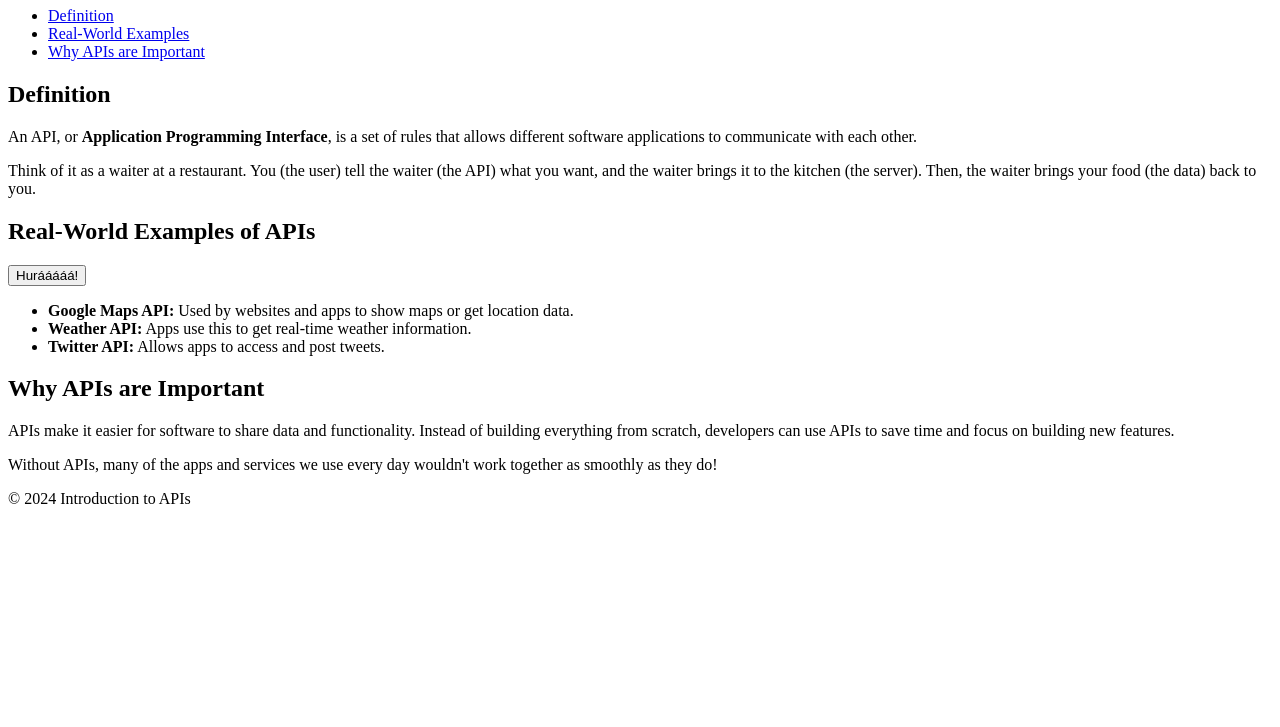
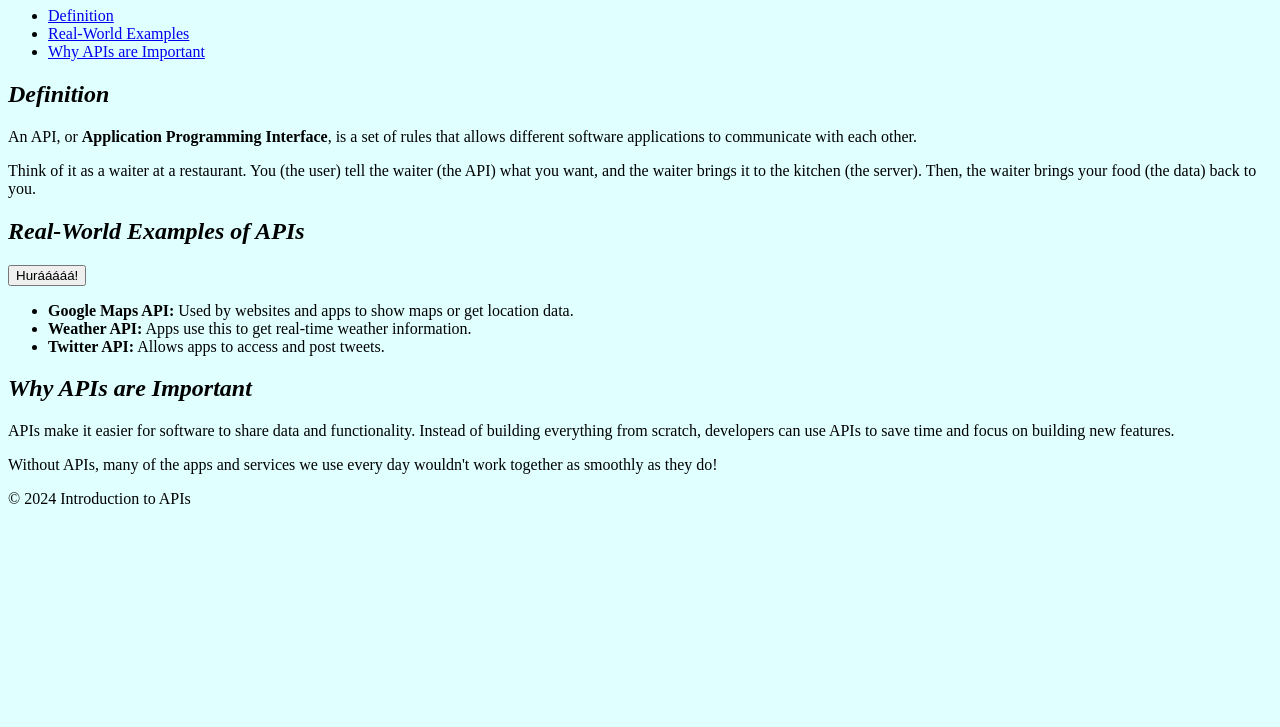
Before and after one commit to aSkotti/Czechitas_test_demo, a plain HTML site: page index.html in a window 1280 px wide. Shown: the part 73-800 px from the top of the page. Drawn offline with Linux system fonts and the light colour scheme.

Commit message:
Updated index page by adding CSS link

```diff
--- a/index.html
+++ b/index.html
@@ -3,6 +3,7 @@
 <head>
     <meta charset="UTF-8">
     <meta name="viewport" content="width=device-width, initial-scale=1.0">
+    <link rel="stylesheet" href="mycss.css">
     <title>Introduction to APIs</title>
 </head>
 <body>
```
